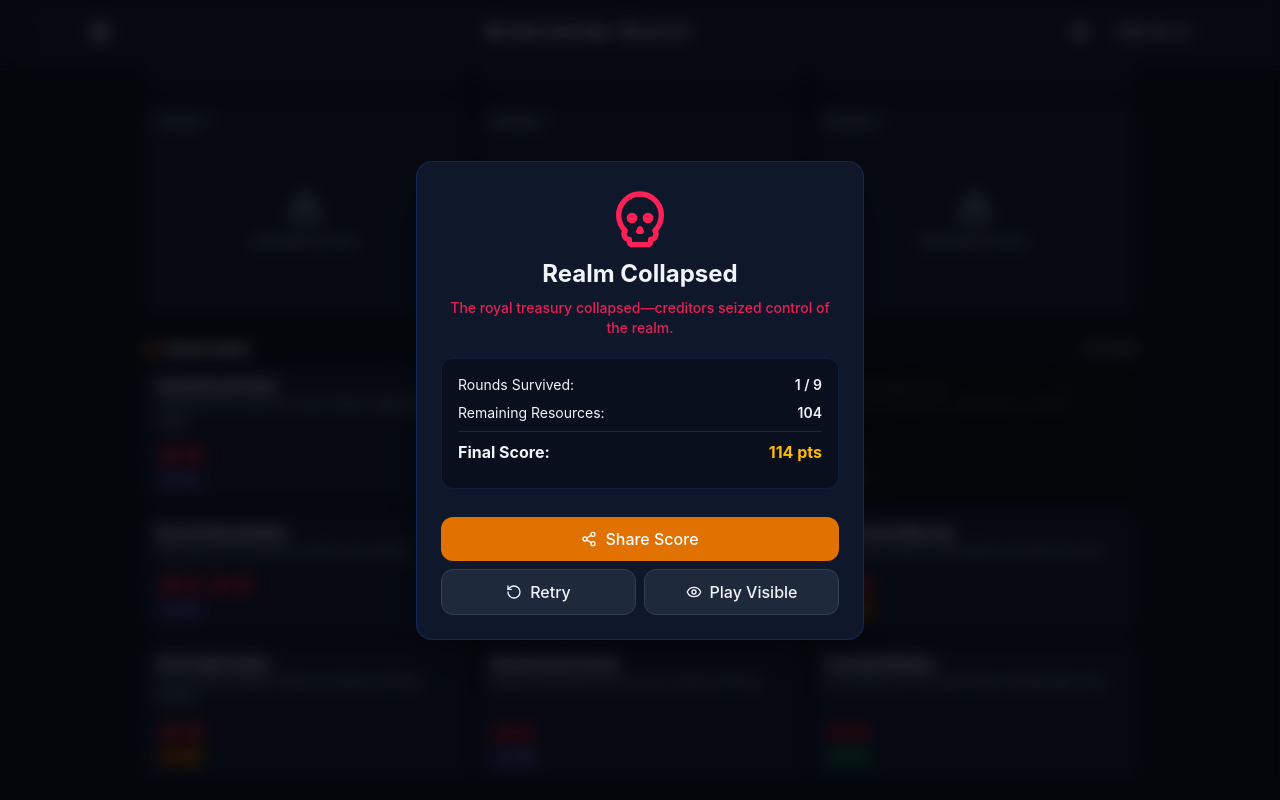
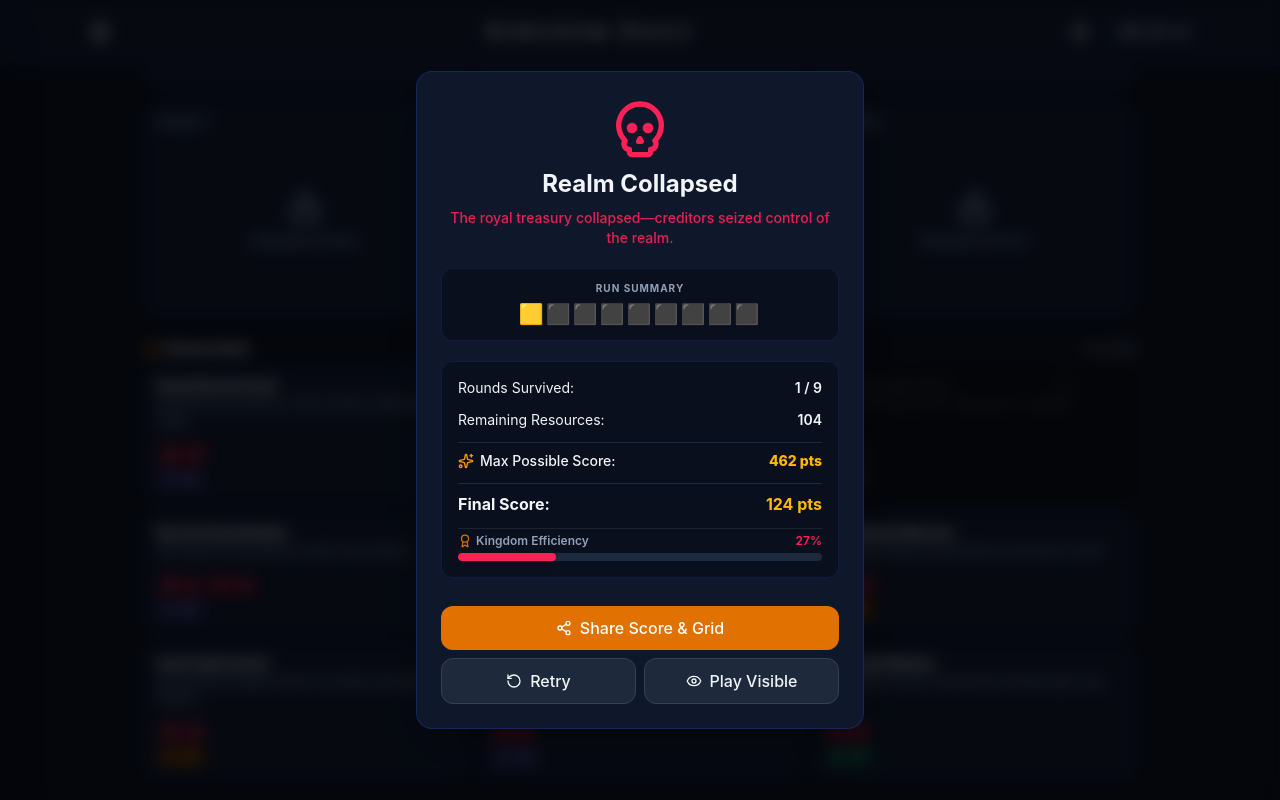
Before and after one commit to RichPBee/KingdomDaily-Client, a React (Vite) app: page / in a window 1280 px wide. Both pictures are taken after a click on the button 974 px from the left and 990 px from the top of the page. Shown: the part 584-1384 px from the top of the page. Built offline with nearby package versions, Linux system fonts and the light colour scheme.

Commit message:
Guaranteed solveable board++
Guaranteed solveable board, plus calculated max score to display in results modal alongside the run summary.

```diff
--- a/src/components/ResultsModal.tsx
+++ b/src/components/ResultsModal.tsx
@@ -1,10 +1,24 @@
 import React from 'react';
 import { useGameStore } from '../store/useGameStore';
-import { Trophy, Skull, Share2, RotateCcw, Eye, EyeOff } from 'lucide-react';
+import { Trophy, Skull, Share2, RotateCcw, Eye, EyeOff, Sparkles, Award } from 'lucide-react';
 import confetti from 'canvas-confetti';
+import { calculateFinalScore } from '../core/engine';
 
 export const ResultsModal: React.FC = () => {
-  const { isGameOver, isVictory, currentStats, currentRound, defeatReason, dateStr, mode, restartCurrentGame, switchMode } = useGameStore();
+  const {
+    isGameOver,
+    isVictory,
+    currentStats,
+    currentRound,
+    defeatReason,
+    dateStr,
+    mode,
+    maxScore,
+    finalScore: stateFinalScore,
+    turnHistory,
+    restartCurrentGame,
+    switchMode,
+  } = useGameStore();
 
   React.useEffect(() => {
     if (isGameOver && isVictory) {
@@ -14,10 +28,54 @@ export const ResultsModal: React.FC = () => {
 
   if (!isGameOver) return null;
 
-  const totalScore = currentStats.population + currentStats.food + currentStats.gold + (isVictory ? 100 : currentRound * 10);
+  // Final score from store or recalculated using engine formula
+  const finalScore =
+    stateFinalScore && stateFinalScore > 0
+      ? stateFinalScore
+      : calculateFinalScore(currentStats, currentRound, isVictory);
+
+  // Efficiency percentage calculation
+  const efficiency =
+    maxScore > 0
+      ? Math.min(100, Math.max(0, Math.round((finalScore / maxScore) * 100)))
+      : 0;
+
+  /**
+   * Generates a Wordle-style 9-block emoji summary string based on turn history.
+   */
+  const generateEmojiGrid = (): string => {
+    const blocks: string[] = [];
+
+    for (let i = 0; i < 9; i++) {
+      const turn = turnHistory[i];
+      if (!turn) {
+        blocks.push('⬛'); // Round skipped/not reached
+        continue;
+      }
+
+      // Calculate net change in resource totals for this turn
+      const beforeTotal = turn.statsBefore.population + turn.statsBefore.food + turn.statsBefore.gold;
+      const afterTotal = turn.statsAfter.population + turn.statsAfter.food + turn.statsAfter.gold;
+      const netChange = afterTotal - beforeTotal;
+
+      if (netChange > 0) {
+        blocks.push('🟩'); // Positive turn
+      } else if (netChange >= -10) {
+        blocks.push('🟨'); // Minor loss / steady
+      } else {
+        blocks.push('🟥'); // Heavy loss
+      }
+    }
+
+    return blocks.join('');
+  };
 
   const handleShare = () => {
-    const shareText = `Kingdom Daily ${dateStr} (${mode})\n${isVictory ? '👑 Victory!' : '💀 Defeated'}\nScore: ${totalScore} pts | Survived ${currentRound}/9 Rounds`;
+    const emojiGrid = generateEmojiGrid();
+    const shareText = `Kingdom Daily ${dateStr} (${mode})\n${
+      isVictory ? '👑 Victory!' : '💀 Defeated'
+    }\n${emojiGrid}\nScore: ${finalScore} / ${maxScore} pts (${efficiency}% Efficiency)`;
+
     navigator.clipboard.writeText(shareText);
     alert('Results copied to clipboard!');
   };
@@ -29,37 +87,88 @@ export const ResultsModal: React.FC = () => {
           <div className="space-y-2">
             <Trophy className="w-16 h-16 text-amber-500 mx-auto animate-bounce" />
             <h2 className="text-2xl font-bold">Kingdom Preserved!</h2>
-            <p className="text-sm text-[#6b5d52] dark:text-slate-400">You successfully led your realm through all 9 events.</p>
+            <p className="text-sm text-[#6b5d52] dark:text-slate-400">
+              You successfully led your realm through all 9 events.
+            </p>
           </div>
         ) : (
           <div className="space-y-2">
             <Skull className="w-16 h-16 text-rose-500 mx-auto" />
             <h2 className="text-2xl font-bold">Realm Collapsed</h2>
-            <p className="text-sm text-rose-500/90 font-medium">{defeatReason || 'Your resources were depleted.'}</p>
+            <p className="text-sm text-rose-500/90 font-medium">
+              {defeatReason || 'Your resources were depleted.'}
+            </p>
           </div>
         )}
 
-        <div className="bg-[#f7f3e9] dark:bg-[#0a0f1d] p-4 rounded-xl border border-[#e0d1b7] dark:border-blue-900/30 space-y-2 text-left">
+        {/* Emoji Grid Display */}
+        <div className="bg-[#f7f3e9] dark:bg-[#0a0f1d] p-3 rounded-xl border border-[#e0d1b7] dark:border-blue-900/30 text-center space-y-1">
+          <span className="text-[10px] font-bold text-[#6b5d52] dark:text-slate-400 uppercase tracking-widest block">
+            Run Summary
+          </span>
+          <div className="text-xl tracking-widest select-all font-mono">
+            {generateEmojiGrid()}
+          </div>
+        </div>
+
+        {/* Score & Efficiency Breakdown */}
+        <div className="bg-[#f7f3e9] dark:bg-[#0a0f1d] p-4 rounded-xl border border-[#e0d1b7] dark:border-blue-900/30 space-y-3 text-left">
           <div className="flex justify-between text-sm">
             <span>Rounds Survived:</span>
             <span className="font-semibold">{currentRound} / 9</span>
           </div>
+
           <div className="flex justify-between text-sm">
             <span>Remaining Resources:</span>
-            <span className="font-semibold">{currentStats.population + currentStats.food + currentStats.gold}</span>
+            <span className="font-semibold">
+              {currentStats.population + currentStats.food + currentStats.gold}
+            </span>
           </div>
-          <div className="border-t border-[#e0d1b7] dark:border-slate-800 my-2 pt-2 flex justify-between font-bold text-base">
+
+          <div className="border-t border-[#e0d1b7] dark:border-slate-800 pt-2 flex justify-between items-center text-sm font-medium">
+            <span className="flex items-center gap-1.5">
+              <Sparkles className="w-4 h-4 text-amber-500" /> Max Possible Score:
+            </span>
+            <span className="font-extrabold text-amber-600 dark:text-amber-400">
+              {maxScore} pts
+            </span>
+          </div>
+
+          <div className="flex justify-between items-center border-t border-[#e0d1b7] dark:border-slate-800 pt-2 font-bold text-base">
             <span>Final Score:</span>
-            <span className="text-amber-600 dark:text-amber-400">{totalScore} pts</span>
+            <span className="text-amber-600 dark:text-amber-400">
+              {finalScore} pts
+            </span>
+          </div>
+
+          {/* Efficiency Progress Bar */}
+          <div className="space-y-1 pt-1 border-t border-[#e0d1b7]/60 dark:border-slate-800/80">
+            <div className="flex justify-between text-xs font-semibold text-[#6b5d52] dark:text-slate-400">
+              <span className="flex items-center gap-1">
+                <Award className="w-3.5 h-3.5 text-amber-600" /> Kingdom Efficiency
+              </span>
+              <span className={isVictory ? 'text-amber-600 dark:text-amber-400' : 'text-rose-500'}>
+                {efficiency}%
+              </span>
+            </div>
+            <div className="w-full bg-[#e8e2d5] dark:bg-slate-800 h-2 rounded-full overflow-hidden">
+              <div
+                className={`h-full transition-all duration-500 rounded-full ${
+                  isVictory ? 'bg-amber-500' : 'bg-rose-500'
+                }`}
+                style={{ width: `${efficiency}%` }}
+              />
+            </div>
           </div>
         </div>
 
+        {/* Action Buttons */}
         <div className="flex flex-col gap-2 pt-2">
           <button
             onClick={handleShare}
             className="w-full py-2.5 px-4 bg-amber-600 hover:bg-amber-700 text-white rounded-xl font-medium transition-colors flex items-center justify-center gap-2"
           >
-            <Share2 className="w-4 h-4" /> Share Score
+            <Share2 className="w-4 h-4" /> Share Score & Grid
           </button>
 
           <div className="grid grid-cols-2 gap-2">
@@ -73,7 +182,11 @@ export const ResultsModal: React.FC = () => {
               onClick={() => switchMode(mode === 'Hidden' ? 'Visible' : 'Hidden')}
               className="py-2.5 px-4 bg-[#f7f3e9] dark:bg-[#1e293b] hover:bg-[#ede4d3] dark:hover:bg-slate-800 rounded-xl font-medium transition-colors flex items-center justify-center gap-2 border border-[#e0d1b7] dark:border-slate-700"
             >
-              {mode === 'Hidden' ? <Eye className="w-4 h-4" /> : <EyeOff className="w-4 h-4" />}
+              {mode === 'Hidden' ? (
+                <Eye className="w-4 h-4" />
+              ) : (
+                <EyeOff className="w-4 h-4" />
+              )}
               {mode === 'Hidden' ? 'Play Visible' : 'Play Hidden'}
             </button>
           </div>
--- a/src/core/engine.ts
+++ b/src/core/engine.ts
@@ -1,3 +1,4 @@
+// src/core/engine.ts
 import {
   type KingdomStats,
   type ResolvedEvent,
@@ -156,3 +157,82 @@ export function calculateFinalScore(
 
   return resourceTotal + roundBonus + victoryBonus;
 }
+
+/* ========================================================================
+ * SOLVER & VERIFICATION EXTENSION
+ * ======================================================================== */
+
+export interface SolverResult {
+  isSolvable: boolean;
+  maxScore: number;
+  bestSequence: ActionCard[];
+  validPathsCount: number;
+}
+
+/**
+ * Brute-forces all 9! permutations using backtracking to check solvability
+ * and find the maximum achievable score for a given set of initial stats, events, and action cards.
+ */
+export function solvePuzzle(
+  initialStats: KingdomStats,
+  events: ResolvedEvent[],
+  actionCards: ActionCard[]
+): SolverResult {
+  let maxScore = -1;
+  let bestSequence: ActionCard[] = [];
+  let validPathsCount = 0;
+
+  function backtrack(
+    roundIndex: number,
+    currentStats: KingdomStats,
+    availableCards: ActionCard[],
+    currentSequence: ActionCard[]
+  ) {
+    const currentRoundNumber = roundIndex + 1;
+
+    // Check game state before picking next card
+    const status = checkGameStatus(currentStats, roundIndex);
+    if (status.isGameOver && !status.isVictory) {
+      return; // Prune branch - kingdom perished
+    }
+
+    // Surviving all rounds triggers victory evaluation
+    if (roundIndex === MAX_ROUNDS || roundIndex === events.length) {
+      validPathsCount++;
+      const score = calculateFinalScore(currentStats, roundIndex, true);
+      if (score > maxScore) {
+        maxScore = score;
+        bestSequence = [...currentSequence];
+      }
+      return;
+    }
+
+    const currentEvent = events[roundIndex];
+
+    for (let i = 0; i < availableCards.length; i++) {
+      const card = availableCards[i];
+      const result = executeTurn(currentStats, currentRoundNumber, currentEvent, card);
+
+      // If playing this card causes instant defeat, prune this path
+      if (result.isGameOver && !result.isVictory) {
+        continue;
+      }
+
+      const remainingCards = [...availableCards.slice(0, i), ...availableCards.slice(i + 1)];
+      currentSequence.push(card);
+
+      backtrack(roundIndex + 1, result.nextStats, remainingCards, currentSequence);
+
+      currentSequence.pop(); // Backtrack
+    }
+  }
+
+  backtrack(0, { ...initialStats }, [...actionCards], []);
+
+  return {
+    isSolvable: validPathsCount > 0,
+    maxScore: maxScore === -1 ? 0 : maxScore,
+    bestSequence,
+    validPathsCount,
+  };
+}
--- a/src/core/puzzleGenerator.ts
+++ b/src/core/puzzleGenerator.ts
@@ -3,22 +3,29 @@ import {
   type PuzzleData,
   type ResolvedEvent,
   type ResourceType,
-  type  ResourceDelta,
+  type ResourceDelta,
 } from '../types/game';
 import { generateDailySeed, createPRNG, seededShuffle } from './seed';
 import { EVENTS } from '../data/events';
 import { ACTIONS } from '../data/actions';
-import { generateInitialStats } from './engine';
+import { generateInitialStats, solvePuzzle, type SolverResult } from './engine';
+
+export interface VerifiedPuzzleData extends PuzzleData {
+  solverInfo: SolverResult;
+}
 
 /**
- * Loads a 100% deterministic daily puzzle configuration for a date and game mode.
- * e.g., loadDailyPuzzle("2026-09-26", "Hidden")
+ * Helper to generate a candidate puzzle from a given seed string.
  */
-export function loadDailyPuzzle(dateStr: string, mode: GameMode): PuzzleData {
-  const seed = generateDailySeed(dateStr, mode);
+function generateCandidatePuzzle(
+  dateStr: string,
+  mode: GameMode,
+  seed: string
+): PuzzleData {
   const prng = createPRNG(seed);
-    const initialStats = generateInitialStats(prng);
-  //Shuffle master event definitions and select 9 for the daily run
+  const initialStats = generateInitialStats(prng);
+
+  // 1. Shuffle master event definitions and select 9 for the daily run
   const selectedEventDefs = seededShuffle(EVENTS, prng).slice(0, 9);
 
   // 2. Resolve random impact numbers within each event's defined range
@@ -56,3 +63,43 @@ export function loadDailyPuzzle(dateStr: string, mode: GameMode): PuzzleData {
     actions: selectedActions,
   };
 }
+
+/**
+ * Loads a 100% deterministic, verified daily puzzle configuration.
+ * If the base seed leads to an unwinnable puzzle, it mutates the seed suffix
+ * until solvePuzzle finds at least one valid path.
+ * e.g., loadDailyPuzzle("2026-09-26", "Hidden")
+ */
+export function loadDailyPuzzle(
+  dateStr: string,
+  mode: GameMode
+): VerifiedPuzzleData {
+  const baseSeed = generateDailySeed(dateStr, mode);
+  let attempt = 0;
+  const maxAttempts = 500;
+
+  while (attempt < maxAttempts) {
+    const currentSeed = attempt === 0 ? baseSeed : `${baseSeed}-v${attempt}`;
+    const candidatePuzzle = generateCandidatePuzzle(dateStr, mode, currentSeed);
+
+    // Run the solver to check solvability and compute the max score
+    const solverInfo = solvePuzzle(
+      candidatePuzzle.initialStats,
+      candidatePuzzle.events,
+      candidatePuzzle.actions
+    );
+
+    if (solverInfo.isSolvable) {
+      return {
+        ...candidatePuzzle,
+        solverInfo,
+      };
+    }
+
+    attempt++;
+  }
+
+  throw new Error(
+    `Failed to generate a winnable puzzle for date "${dateStr}" (${mode}) after ${maxAttempts} attempts.`
+  );
+}
--- a/src/store/useGameStore.ts
+++ b/src/store/useGameStore.ts
@@ -8,7 +8,7 @@ import {
   type LocalGameRecord,
 } from '../types/game';
 import { loadDailyPuzzle } from '../core/puzzleGenerator';
-import { executeTurn, calculateFinalScore } from '../core/engine';
+import { executeTurn, calculateFinalScore, type SolverResult } from '../core/engine';
 import { format } from 'date-fns';
 
 const HISTORY_STORAGE_KEY = 'kingdom_daily_history';
@@ -43,7 +43,8 @@ export interface GameStoreState {
   dateStr: string;
   mode: GameMode;
   puzzle: PuzzleData | null;
-
+    solverInfo: SolverResult | null;
+  maxScore: number;
   // Active run state
   currentRound: number; // 1 through 9
   currentStats: KingdomStats;
@@ -79,6 +80,8 @@ toggleTheme: () => {
   dateStr: format(new Date(), 'yyyy-MM-dd'),
   mode: 'Hidden',
   puzzle: null,
+  solverInfo: null,
+  maxScore: 0,
 
   currentRound: 1,
   currentStats: { population: 0, food: 0, gold: 0 },
@@ -116,6 +119,8 @@ toggleTheme: () => {
       isVictory: false,
       defeatReason: null,
       finalScore: null,
+      solverInfo: puzzle.solverInfo,
+      maxScore: puzzle.solverInfo.maxScore,
     });
     // if (savedRecord) {
     //   // Rehydrate completed game state from local history
```
